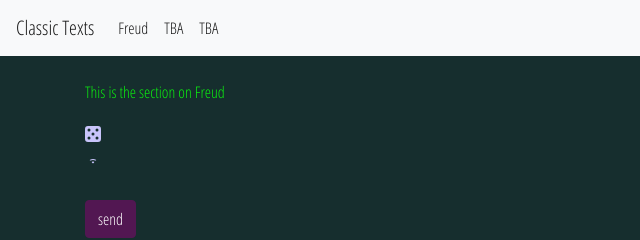
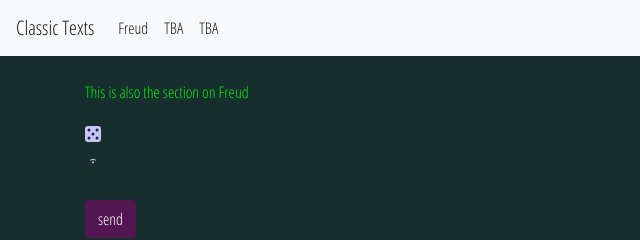
Before and after one commit to Edm1795/Freud, a website: page index.html in a window 1280 px wide. Shown: the full height of the page, 0-640 px from the left. Drawn offline with nearby package versions, Linux system fonts and the light colour scheme.

Commit message:
Update index.html

```diff
--- a/index.html
+++ b/index.html
@@ -64,7 +64,7 @@
 	<div class ="container">
 
     <p>
-    <a href="Freud.html">This is the section on Freud</a>
+    <a href="Freud.html">This is also the section on Freud</a>
       </p>
 
 
```
